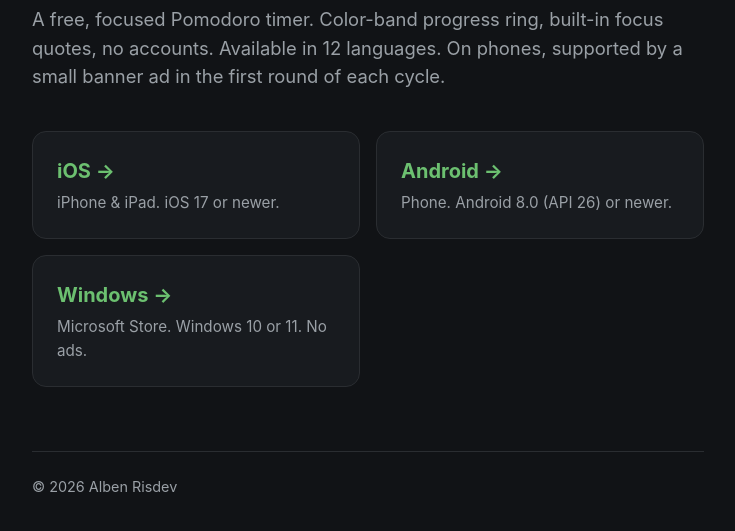
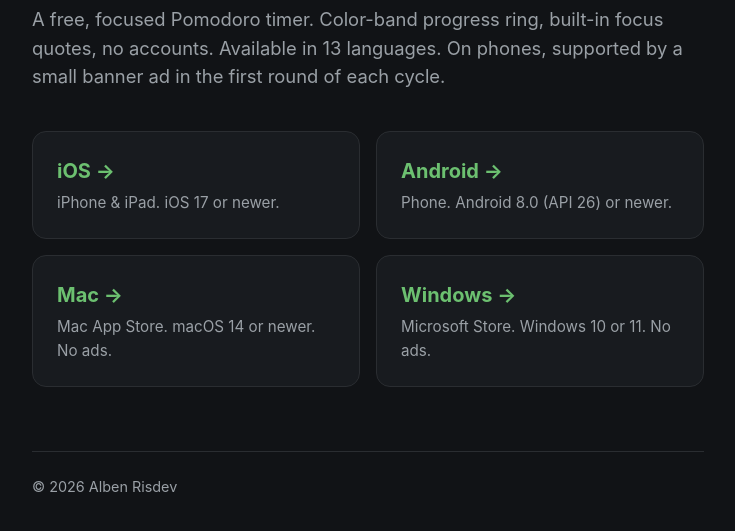
Before and after one commit to albenrisdev/albenrisdev.github.io, a plain HTML site: page luminachronos/index.html in a window 1280 px wide. Shown: the part 129-660 px from the top of the page, without its empty margins (272-1007 px from the left). Drawn offline with Linux system fonts and the light colour scheme.

Commit message:
Lumina Chronos 1.4.0: Mac App Store card, Korean (13 languages)
Co-Authored-By: Claude Opus 5.5 <noreply@anthropic.com>

```diff
--- a/luminachronos/index.html
+++ b/luminachronos/index.html
@@ -3,8 +3,8 @@
 <head>
     <meta charset="UTF-8" />
     <meta name="viewport" content="width=device-width, initial-scale=1.0" />
-    <title>Lumina Chronos — Pomodoro timer for Android, iOS & Windows</title>
-    <meta name="description" content="A free, focused Pomodoro timer with color-band cues. Available on Android, iOS and Windows." />
+    <title>Lumina Chronos — Pomodoro timer for Android, iOS, Mac & Windows</title>
+    <meta name="description" content="A free, focused Pomodoro timer with color-band cues. Available on Android, iOS, Mac and Windows." />
     <style>
         :root {
             color-scheme: dark;
@@ -86,7 +86,7 @@
 <body>
 <main>
     <h1>Lumina Chronos</h1>
-    <p class="tagline">A free, focused Pomodoro timer. Color-band progress ring, built-in focus quotes, no accounts. Available in 12 languages. On phones, supported by a small banner ad in the first round of each cycle.</p>
+    <p class="tagline">A free, focused Pomodoro timer. Color-band progress ring, built-in focus quotes, no accounts. Available in 13 languages. On phones, supported by a small banner ad in the first round of each cycle.</p>
 
     <div class="platforms">
         <a class="platform" href="ios/">
@@ -96,6 +96,10 @@
         <a class="platform" href="android/">
             <h2>Android &rarr;</h2>
             <p>Phone. Android 8.0 (API 26) or newer.</p>
+        </a>
+        <a class="platform" href="https://apps.apple.com/app/id6779196533?platform=mac">
+            <h2>Mac &rarr;</h2>
+            <p>Mac App Store. macOS 14 or newer. No ads.</p>
         </a>
         <a class="platform" href="https://apps.microsoft.com/detail/9MX08XP6CT0R">
             <h2>Windows &rarr;</h2>
```
Also changed, not shown: luminachronos/android/index.html (+1 -1 lines), luminachronos/ios/index.html (+1 -1 lines).
